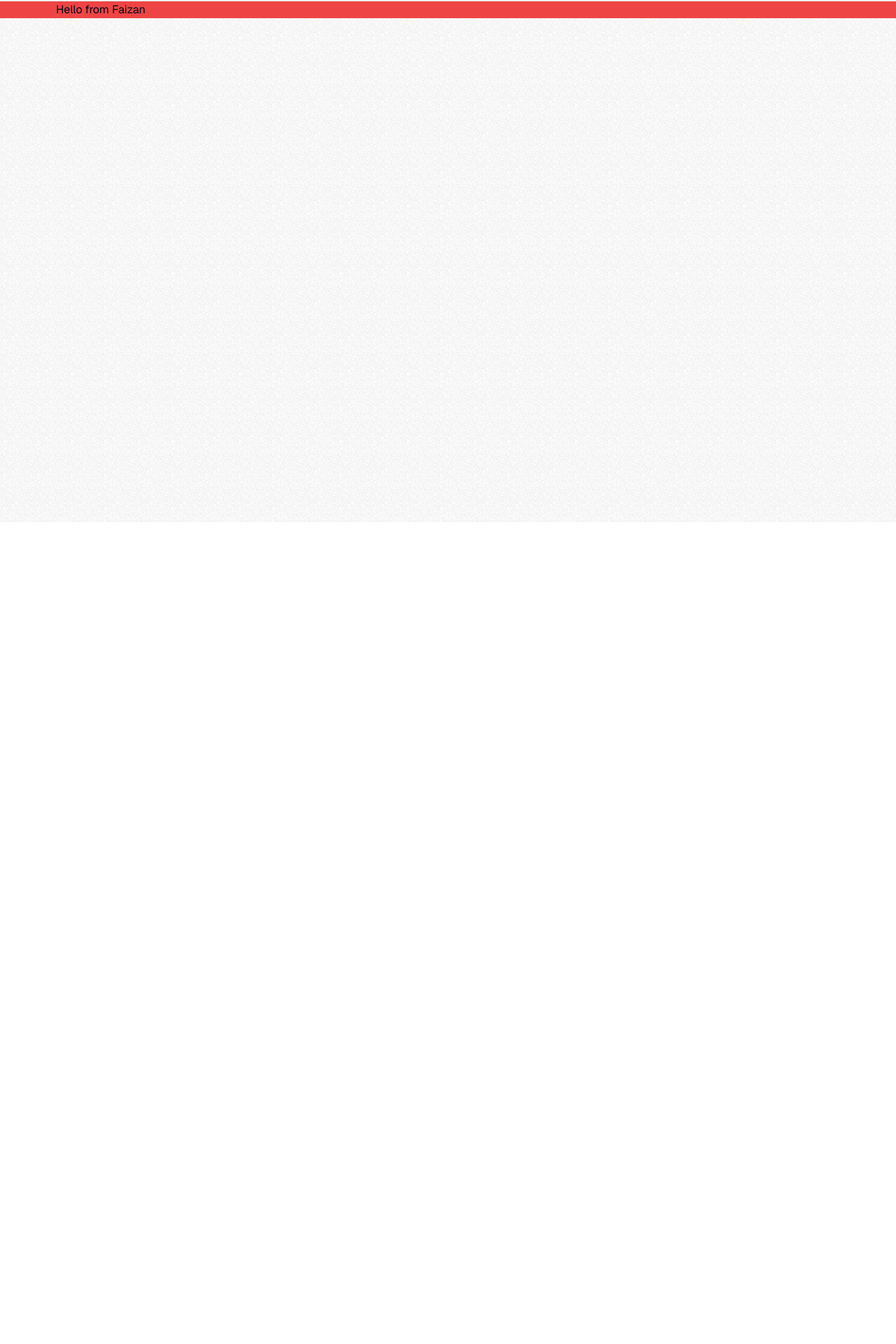
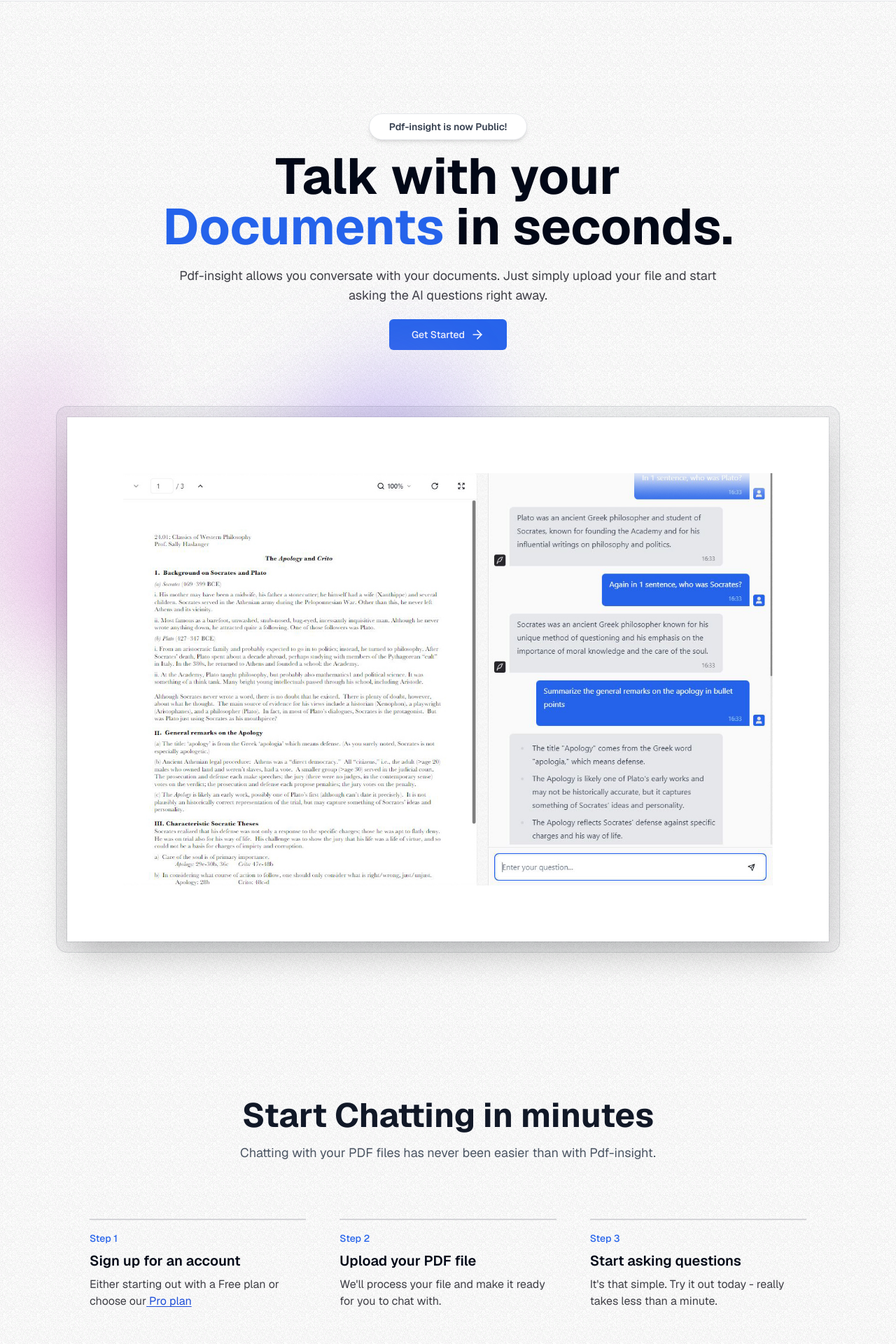
Before and after one commit to Faizan711/pdf-insight, a Next.js app: page / in a window 1280 px wide. Shown: the part 54-1974 px from the top of the page at 70% size. Before the commit the page ends 800 px from the top, so only its background shows below. Built offline with nearby package versions, Linux system fonts and the light colour scheme.

Commit message:
landing with two more sections

```diff
--- a/src/app/page.tsx
+++ b/src/app/page.tsx
@@ -1,8 +1,162 @@
-import MaxWidthWrapper from "@/components/MaxWidthWrapper"
-
+import MaxWidthWrapper from "@/components/MaxWidthWrapper";
+import Link from "next/link";
+import { ArrowRight } from "lucide-react";
+import { buttonVariants } from "@/components/ui/button";
+import Image from "next/image";
 
 export default function Home() {
   return (
-    <MaxWidthWrapper className="bg-red-500"><div>Hello from Faizan</div></MaxWidthWrapper>
-  )
+    <>
+      <MaxWidthWrapper className="mb-12 mt-28 sm:mt-40 flex flex-col items-center justify-center text-center">
+        <div className="mx-auto mb-4 flex max-w-fit items-center justify-center space-x-2 overflow-hidden rounded-full border border-gray-200 bg-white px-7 py-2 shadow-md backdrop-blur transition-all hover:border-gray-300 hover:bg-white/50 ">
+          <p className="text-sm font-semibold text-gray-700">
+            Pdf-insight is now Public!
+          </p>
+        </div>
+        <h1 className="max-w-4xl text-5xl font-bold md:text-6xl lg:text-7xl ">
+          Talk with your <span className="text-blue-600">Documents</span> in
+          seconds.
+        </h1>
+        <p className="mt-5 max-w-prose text-zinc-700 sm:text-lg">
+          Pdf-insight allows you conversate with your documents. Just simply
+          upload your file and start asking the AI questions right away.
+        </p>
+
+        <Link
+          href={"/dashboard"}
+          className={buttonVariants({
+            size: "lg",
+            className: "mt-5 bg-blue-600",
+          })}
+          target="_blank"
+        >
+          Get Started <ArrowRight className="ml-2 h-5 w-5" />
+        </Link>
+      </MaxWidthWrapper>
+
+      {/* Value proposition section */}
+      <div>
+        <div className="relative isolate">
+          {/* Purely Decorative Gradient that is why it has aria-hidden true */}
+          <div
+            aria-hidden="true"
+            className="pointer-events-none absolute inset-x-0 -top-40 -z-10 transform-gpu overflow-hidden blur-3xl sm:-top-80 "
+          >
+            <div
+              style={{
+                clipPath:
+                  "polygon(74.1% 44.1%, 100% 61.6%, 97.5% 26.9%, 85.5% 0.1%, 80.7% 2%, 72.5% 32.5%, 60.2% 62.4%, 52.4% 68.1%, 47.5% 58.3%, 45.2% 34.5%, 27.5% 76.7%, 0.1% 64.9%, 17.9% 100%, 27.6% 76.8%, 76.1% 97.7%, 74.1% 44.1%)",
+              }}
+              className="relative left-[calc(50%-11rem)] aspect-[1155/678] w-[36.125rem] -translate-x-1/2 rotate-[30deg] bg-gradient-to-tr from-[#ff80b5] to-[#9089fc] opacity-30 sm:left-[calc(50%-30rem)] sm:w-[72.1875rem]"
+            />
+          </div>
+
+          <div>
+            <div className="mx-auto max-w-6xl px-6 lg:px-8">
+              <div className="mt-16 flow-root sm:mt-24 ">
+                <div className="-m-2 rounded-xl bg-gray-900/5 p-2 ring-1 ring-inset ring-gray-900/10 lg:-m-4 lg:rounded-2xl lg:p-4 ">
+                  <Image
+                    src="/dashboard-preview.jpg"
+                    alt="product preview"
+                    width={1364}
+                    height={866}
+                    quality={100}
+                    className="rounded-medium bg-white p-2 sm:p-8 md:p-20 shadow-2xl ring-1 ring-gray-900/10"
+                  />
+                </div>
+              </div>
+            </div>
+          </div>
+          {/* Purely Decorative Gradient that is why it has aria-hidden true */}
+          <div
+            aria-hidden="true"
+            className="pointer-events-none absolute inset-x-0 -top-40 -z-10 transform-gpu overflow-hidden blur-3xl sm:-top-80 "
+          >
+            <div
+              style={{
+                clipPath:
+                  "polygon(74.1% 44.1%, 100% 61.6%, 97.5% 26.9%, 85.5% 0.1%, 80.7% 2%, 72.5% 32.5%, 60.2% 62.4%, 52.4% 68.1%, 47.5% 58.3%, 45.2% 34.5%, 27.5% 76.7%, 0.1% 64.9%, 17.9% 100%, 27.6% 76.8%, 76.1% 97.7%, 74.1% 44.1%)",
+              }}
+              className="relative left-[calc(50%-13rem)] aspect-[1155/678] w-[36.125rem] -translate-x-1/2 rotate-[30deg] bg-gradient-to-tr from-[#ff80b5] to-[#9089fc] opacity-30 sm:left-[calc(50%-36rem)] sm:w-[72.1875rem]"
+            />
+          </div>
+        </div>
+      </div>
+
+      {/* Feature section */}
+      <div className="mx-auto mb-32 mt-32 max-w-5xl sm:mt-56">
+        <div className="mb-12 px-6 lg:px-8">
+          <div className="mx-auto max-w-2xl sm:text-center">
+            <h2 className="mt-2 font-bold text-4xl text-gray-900 sm:text-5xl">
+              Start Chatting in minutes
+            </h2>
+            <p className="mt-4 text-lg text-gray-600">
+              Chatting with your PDF files has never been easier than with
+              Pdf-insight.
+            </p>
+          </div>
+        </div>
+
+        {/* steps */}
+        <ol className="my-8 space-y-4 pt-8 md:flex md:space-x-12 md:space-y-0">
+          <li className="md:flex-1 ">
+            <div className="flex flex-col space-y-2 border-l-4 border-zinc-300 py-2 pl-4 md:border-l-0 md:border-t-2 md:pb-0 md:pl-0 md:pt-4">
+              <span className="text-sm font-medium text-blue-600">Step 1</span>
+              <span className="text-xl font-semibold">
+                Sign up for an account
+              </span>
+              <span className="mt-2 text-zinc-700">
+                Either starting out with a Free plan or choose our
+                <Link
+                  href="/pricing"
+                  className="text-blue-700 underline underline-offset-2"
+                >
+                  &nbsp;Pro plan
+                </Link>
+              </span>
+            </div>
+          </li>
+          <li className="md:flex-1 ">
+            <div className="flex flex-col space-y-2 border-l-4 border-zinc-300 py-2 pl-4 md:border-l-0 md:border-t-2 md:pb-0 md:pl-0 md:pt-4">
+              <span className="text-sm font-medium text-blue-600">Step 2</span>
+              <span className="text-xl font-semibold">
+                Upload your PDF file
+              </span>
+              <span className="mt-2 text-zinc-700">
+                We&apos;ll process your file and make it ready for you to chat
+                with.
+              </span>
+            </div>
+          </li>
+          <li className="md:flex-1 ">
+            <div className="flex flex-col space-y-2 border-l-4 border-zinc-300 py-2 pl-4 md:border-l-0 md:border-t-2 md:pb-0 md:pl-0 md:pt-4">
+              <span className="text-sm font-medium text-blue-600">Step 3</span>
+              <span className="text-xl font-semibold">
+                Start asking questions
+              </span>
+              <span className="mt-2 text-zinc-700">
+                It&apos;s that simple. Try it out today - really takes less than
+                a minute.
+              </span>
+            </div>
+          </li>
+        </ol>
+
+        <div className="mx-auto max-w-6xl px-6 lg:px-8">
+          <div className="mt-16 flow-root sm:mt-24 ">
+            <div className="-m-2 rounded-xl bg-gray-900/5 p-2 ring-1 ring-inset ring-gray-900/10 lg:-m-4 lg:rounded-2xl lg:p-4 ">
+              <Image
+                src="/file-upload-preview.jpg"
+                alt="uploading preview"
+                width={1419}
+                height={732}
+                quality={100}
+                className="rounded-medium bg-white p-2 sm:p-8 md:p-20 shadow-2xl ring-1 ring-gray-900/10"
+              />
+            </div>
+          </div>
+        </div>
+      </div>
+    </>
+  );
 }
```
